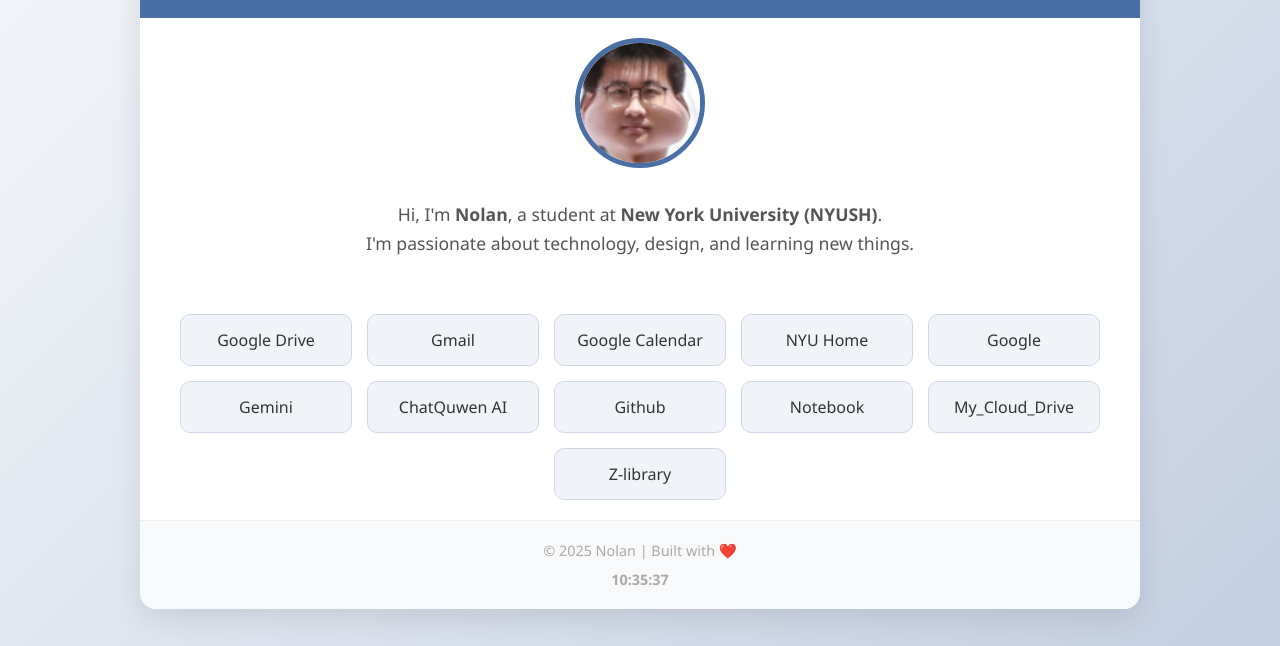
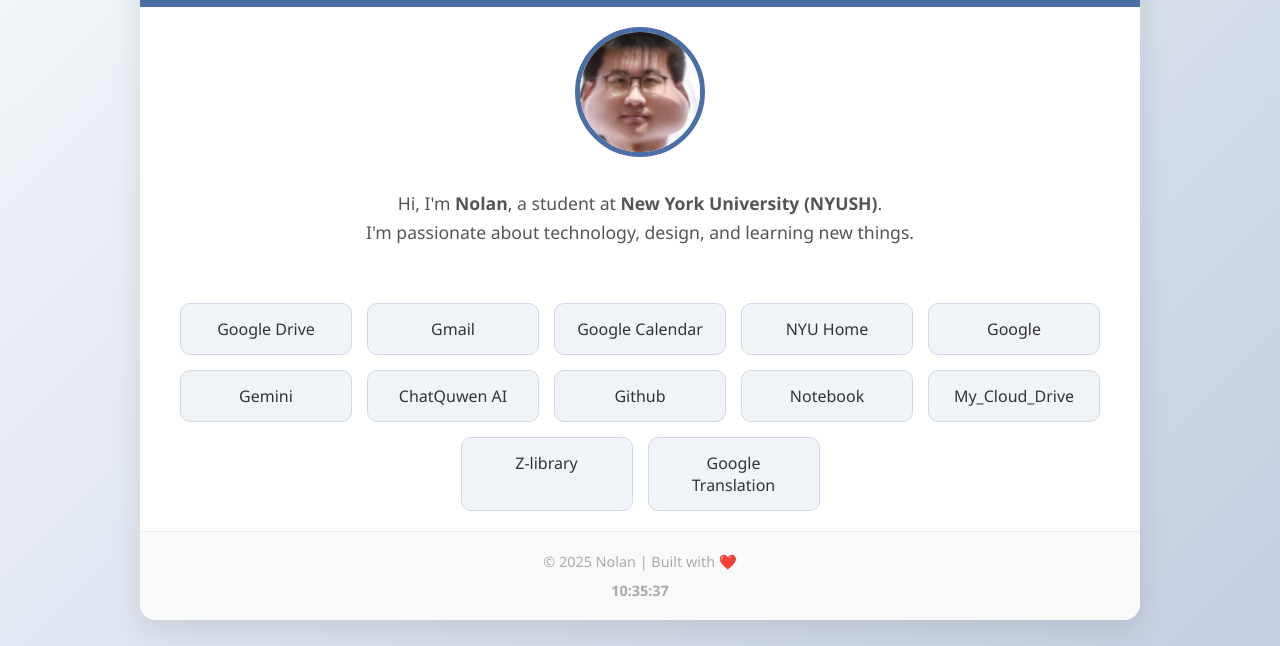
Before and after one commit to Nolan180940/Home, a plain HTML site: page index.html in a window 1280 px wide. Shown: the part 154-800 px from the top of the page. Drawn offline with Linux system fonts and the light colour scheme.

Commit message:
Update index.html

```diff
--- a/index.html
+++ b/index.html
@@ -127,6 +127,7 @@
       <a href="https://nolan180940.github.io/Notebook/" class="link-item">Notebook</a>
       <a href="https://nolan180940.github.io/my-cloud/" class="link-item">My_Cloud_Drive</a>
       <a href="https://z-lib.by/" class="link-item">Z-library</a>
+      <a href="https://translate.google.com/" class="link-item">Google Translation</a>
 
     </div>
 
```
